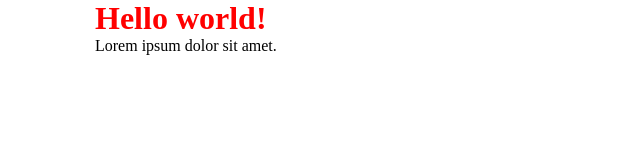
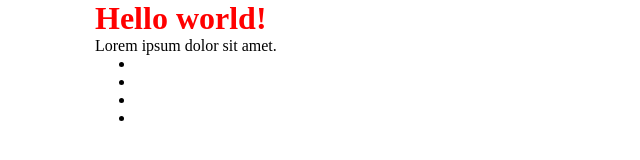
Before and after one commit to OdPavel/progect, a website: page app/index.html in a window 1280 px wide. Shown: the full height of the page, 0-640 px from the left. Drawn offline with Linux system fonts and the light colour scheme.

Commit message:
add in index.html menu

```diff
--- a/app/index.html
+++ b/app/index.html
@@ -14,6 +14,12 @@
         <div class="container">
             <h1 class="title">Hello world!</h1>
             <p class="header__text">Lorem ipsum dolor sit amet.</p>
+        <ul class="menu">
+            <li class="menu__list"></li>
+            <li class="menu__list"></li>
+            <li class="menu__list"></li>
+            <li class="menu__list"></li>
+        </ul>
         </div>
     </header>
 
```
